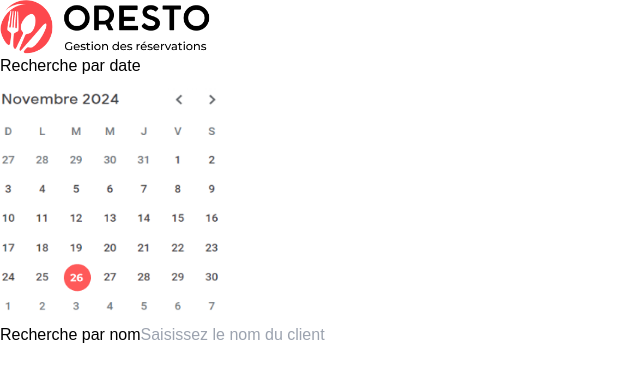
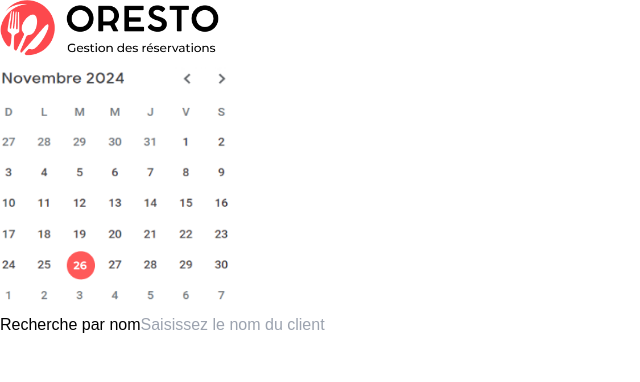
Before and after one commit to xavierc90/Oresto_Front, a React (Vite) app: page /dashboard in a window 1280 px wide. Shown: the top 382 px of the page, without its empty margins (0-640 px from the left). Built offline with nearby package versions, Linux system fonts and the light colour scheme.

Commit message:
mise à jour

```diff
--- a/src/Application/Components/DashboardNav.tsx
+++ b/src/Application/Components/DashboardNav.tsx
@@ -4,13 +4,12 @@ export const DashboardNav = () => {
   return (
     <div className='bg-light w-80 h-screen flex flex-col items-center shadow-2xl'>
       <div>
-      <img src="../../../public/img/logo-oresto-red.png" width="230px" alt="Logo Oresto" />
+      <img src="../../../public/img/logo-oresto-red.png" width="240px" alt="Logo Oresto" />
       </div>
 
       {/* Recherche par date */}
-      <div>
-    <h2 className="text-lg font-bold mt-7 text-left">Recherche par date</h2>
-    <img src="../../../public/img/calendar.png" width="220px" alt="" />
+      <div className="mt-8">
+    <img src="../../../public/img/calendar.png" width="230px" alt="" />
     </div>
 
       {/* Recherche par nom */}
```
